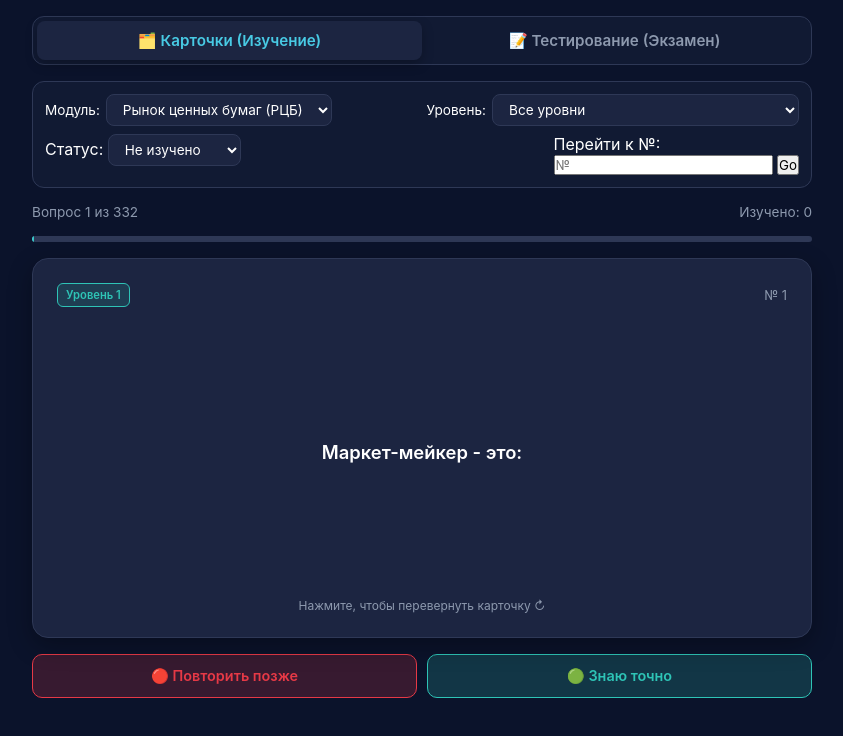
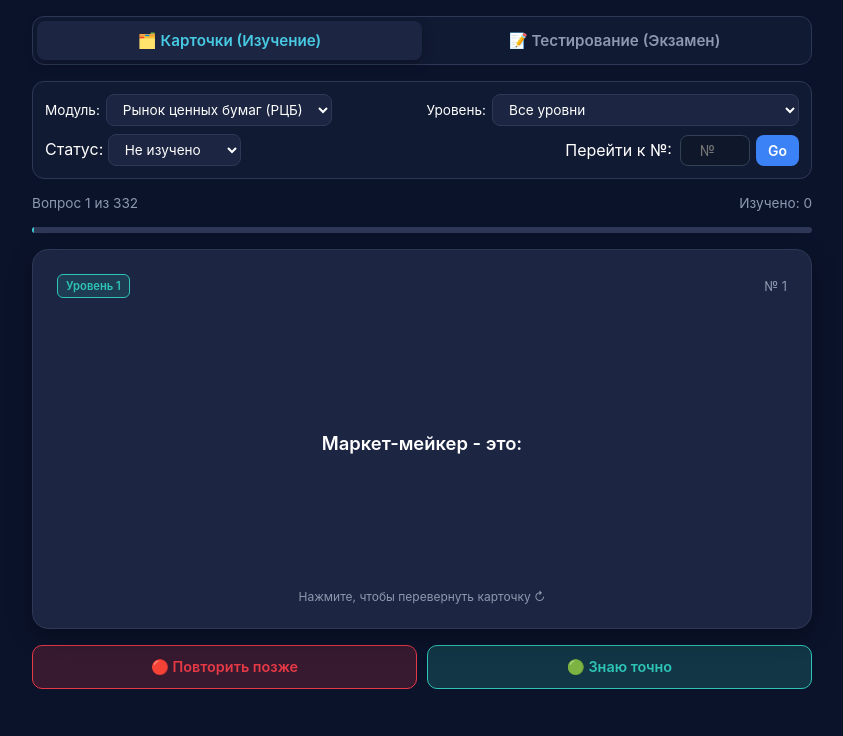
Before and after one commit to omirbek07/rcb-trainer, a plain HTML site: page index.html in a window 1280 px wide. Shown: the whole page, without its empty margins (218-1061 px from the left). Drawn offline with Linux system fonts and the light colour scheme.

Commit message:
Update style.css filter

```diff
--- a/style.css
+++ b/style.css
@@ -319,3 +319,39 @@ select {
   border: none;
   cursor: pointer;
 }
+.goto-group {
+  display: flex;
+  align-items: center;
+  gap: 8px;
+}
+
+.goto-box {
+  display: flex;
+  gap: 6px;
+}
+
+#goto-input {
+  width: 70px;
+  padding: 6px 8px;
+  background: #0f172a;
+  border: 1px solid #334155;
+  border-radius: 8px;
+  color: #fff;
+  font-size: 14px;
+  text-align: center;
+}
+
+#goto-btn {
+  padding: 6px 12px;
+  background: #3b82f6;
+  border: none;
+  border-radius: 8px;
+  color: #fff;
+  font-size: 14px;
+  font-weight: 600;
+  cursor: pointer;
+}
+
+#goto-btn:active {
+  background: #2563eb;
+}
```
